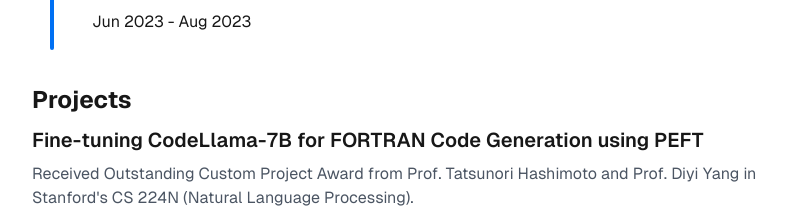
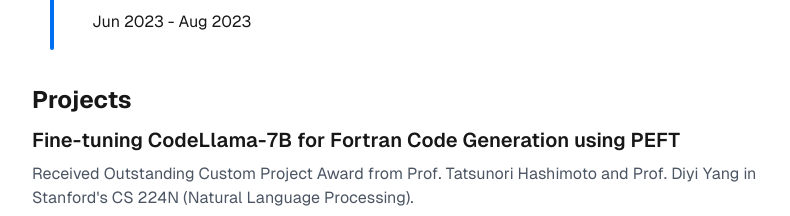
Before and after one commit to stanminlee/stanminlee.github.io, a Next.js app: page / in a window 1280 px wide. Shown: the part 781-997 px from the top of the page, without its empty margins (240-1030 px from the left). Built offline with nearby package versions, Linux system fonts and the light colour scheme.

Commit message:
revise title

```diff
--- a/src/app/page.tsx
+++ b/src/app/page.tsx
@@ -83,7 +83,7 @@
         <section style={{ marginBottom: "2rem" }}>
           <h2>Projects</h2>
           <Project
-            title="Fine-tuning CodeLlama-7B for FORTRAN Code Generation using PEFT"
+            title="Fine-tuning CodeLlama-7B for Fortran Code Generation using PEFT"
             description="Received Outstanding Custom Project Award from Prof. Tatsunori Hashimoto and Prof. Diyi Yang in Stanford's CS 224N (Natural Language Processing)."
             link="https://web.stanford.edu/class/archive/cs/cs224n/cs224n.1244/final-projects/AndrewCShiSohamGovandeTaeukKang.pdf"
           />
```
